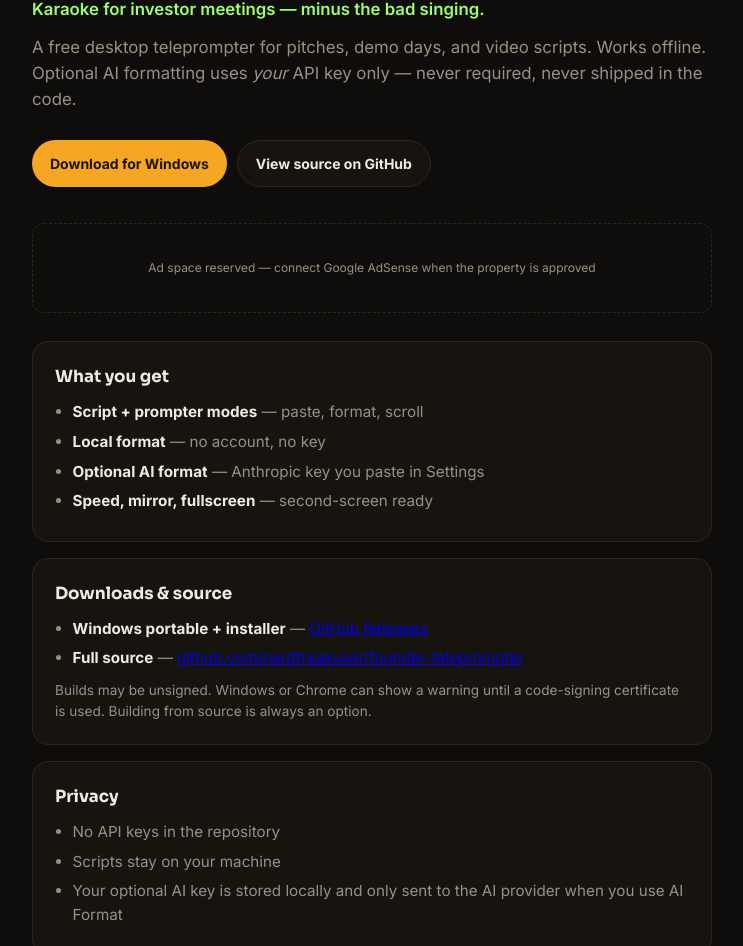
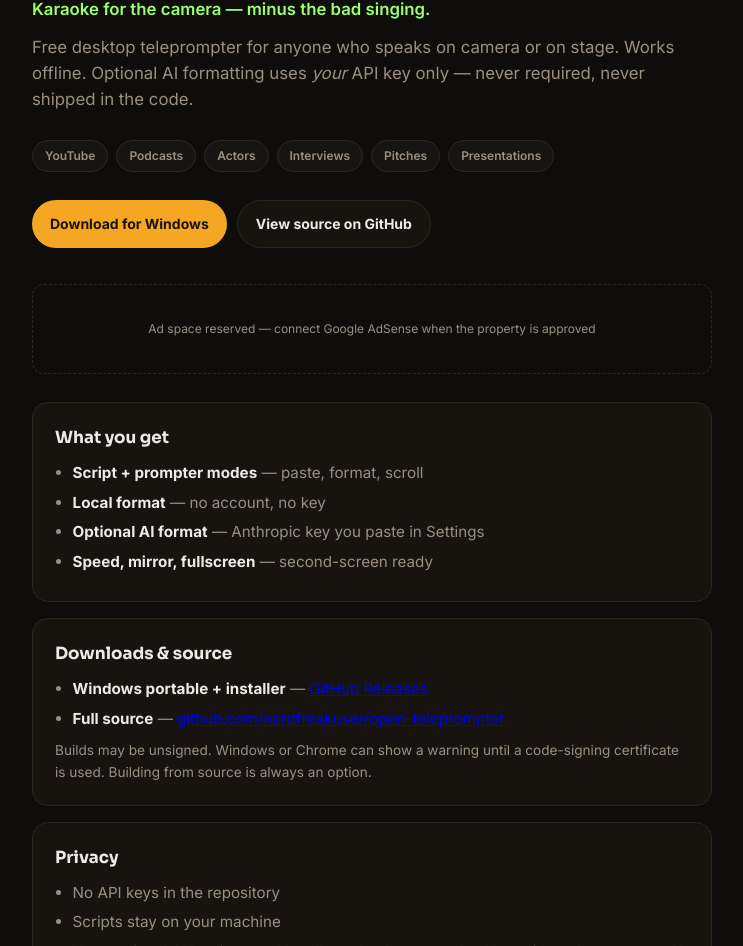
Before and after one commit to nerdfreakuser/open-teleprompter, an Electron app: page docs/index.html in a window 1280 px wide. Shown: the part 157-1103 px from the top of the page, without its empty margins (268-1011 px from the left). Drawn offline with Linux system fonts and the light colour scheme.

Commit message:
Rename to Open Teleprompter: inclusive for creators, actors, podcasters, interviews

```diff
--- a/docs/index.html
+++ b/docs/index.html
@@ -3,10 +3,10 @@
   <head>
     <meta charset="utf-8" />
     <meta name="viewport" content="width=device-width, initial-scale=1" />
-    <title>Founder Teleprompter — free open-source pitch teleprompter</title>
+    <title>Open Teleprompter — free teleprompter for creators</title>
     <meta
       name="description"
-      content="Karaoke for investor meetings — minus the bad singing. Free open-source desktop teleprompter for founders."
+      content="Karaoke for the camera — pitches, podcasts, YouTube, auditions, and interviews. Free open-source desktop teleprompter."
     />
     <meta name="theme-color" content="#0f0d0b" />
     <link rel="preconnect" href="https://fonts.googleapis.com" />
@@ -131,6 +131,21 @@
         color: var(--muted);
         margin-top: 10px;
       }
+      .chips {
+        display: flex;
+        flex-wrap: wrap;
+        gap: 8px;
+        margin: 12px 0 0;
+      }
+      .chip {
+        font-size: 12px;
+        font-weight: 600;
+        padding: 6px 12px;
+        border-radius: 999px;
+        border: 1px solid var(--border);
+        color: var(--muted);
+        background: rgba(255, 255, 255, 0.03);
+      }
       footer {
         margin-top: 40px;
         padding-top: 20px;
@@ -141,7 +156,6 @@
       footer a {
         color: var(--accent);
       }
-      /* Ad slot placeholder — paste AdSense snippet when approved */
       .ad-slot {
         margin: 28px 0;
         min-height: 90px;
@@ -160,23 +174,33 @@
   <body>
     <div class="wrap">
       <div class="pill">Free · Open source · MIT</div>
-      <h1>Founder Teleprompter</h1>
-      <p class="tagline">Karaoke for investor meetings — minus the bad singing.</p>
+      <h1>Open Teleprompter</h1>
+      <p class="tagline">
+        Karaoke for the camera — minus the bad singing.
+      </p>
       <p class="lead">
-        A free desktop teleprompter for pitches, demo days, and video scripts.
+        Free desktop teleprompter for anyone who speaks on camera or on stage.
         Works offline. Optional AI formatting uses <em>your</em> API key only —
         never required, never shipped in the code.
       </p>
+      <div class="chips">
+        <span class="chip">YouTube</span>
+        <span class="chip">Podcasts</span>
+        <span class="chip">Actors</span>
+        <span class="chip">Interviews</span>
+        <span class="chip">Pitches</span>
+        <span class="chip">Presentations</span>
+      </div>
 
-      <div class="actions">
+      <div class="actions" style="margin-top: 28px">
         <a
           class="btn btn-primary"
-          href="https://github.com/nerdfreakuser/founder-teleprompter/releases/latest"
+          href="https://github.com/nerdfreakuser/open-teleprompter/releases/latest"
           >Download for Windows</a
         >
         <a
           class="btn btn-ghost"
-          href="https://github.com/nerdfreakuser/founder-teleprompter"
+          href="https://github.com/nerdfreakuser/open-teleprompter"
           >View source on GitHub</a
         >
       </div>
@@ -204,14 +228,14 @@
         <ul>
           <li>
             <strong>Windows portable + installer</strong> —
-            <a href="https://github.com/nerdfreakuser/founder-teleprompter/releases"
+            <a href="https://github.com/nerdfreakuser/open-teleprompter/releases"
               >GitHub Releases</a
             >
           </li>
           <li>
             <strong>Full source</strong> —
-            <a href="https://github.com/nerdfreakuser/founder-teleprompter"
-              >github.com/nerdfreakuser/founder-teleprompter</a
+            <a href="https://github.com/nerdfreakuser/open-teleprompter"
+              >github.com/nerdfreakuser/open-teleprompter</a
             >
           </li>
         </ul>
@@ -227,20 +251,21 @@
         <ul>
           <li>No API keys in the repository</li>
           <li>Scripts stay on your machine</li>
-          <li>Your optional AI key is stored locally and only sent to the AI provider when you use AI Format</li>
+          <li>
+            Your optional AI key is stored locally and only sent to the AI
+            provider when you use AI Format
+          </li>
         </ul>
       </div>
 
       <footer>
         MIT licensed.
-        <a href="https://github.com/nerdfreakuser/founder-teleprompter"
-          >Source</a
-        >
+        <a href="https://github.com/nerdfreakuser/open-teleprompter">Source</a>
         ·
-        <a href="https://github.com/nerdfreakuser/founder-teleprompter/releases"
+        <a href="https://github.com/nerdfreakuser/open-teleprompter/releases"
           >Releases</a
         >
-        · Standalone open-source project (not part of any paid product codebase).
+        · Free open-source tool for creators and speakers.
       </footer>
     </div>
   </body>
--- a/electron/main.cjs
+++ b/electron/main.cjs
@@ -3,7 +3,7 @@ const path = require("path");
 const Store = require("electron-store");
 
 const store = new Store({
-  name: "risedrivers-teleprompter",
+  name: "open-teleprompter",
   defaults: {
     setupComplete: false,
     preferredProvider: "anthropic",
@@ -58,7 +58,7 @@ function createWindow() {
     height: 720,
     minWidth: 420,
     minHeight: 480,
-    title: "Founder Teleprompter",
+    title: "Open Teleprompter",
     backgroundColor: "#111214",
     show: false,
     webPreferences: {
--- a/renderer/app.js
+++ b/renderer/app.js
@@ -1,4 +1,4 @@
-/* RiseDrivers Teleprompter — renderer (no Node). IPC via window.teleprompter */
+/* Open Teleprompter — renderer (no Node). IPC via window.teleprompter */
 
 const ACCENT = "#9CFF6E";
 const BASE_PX_PER_SEC = 35;
```
Also changed, not shown: SECURITY.md (+1 -1 lines), package.json (+16 -12 lines), renderer/index.html (+8 -7 lines), README.md, 1 other file.
